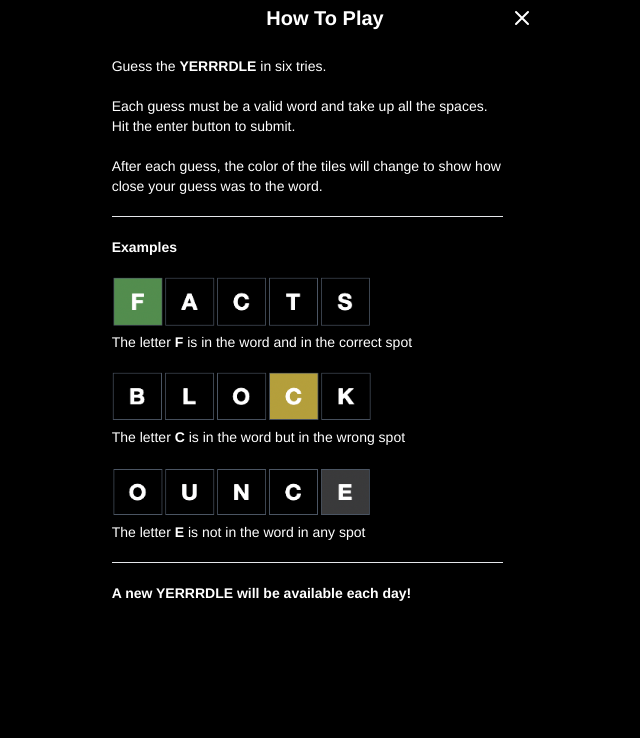
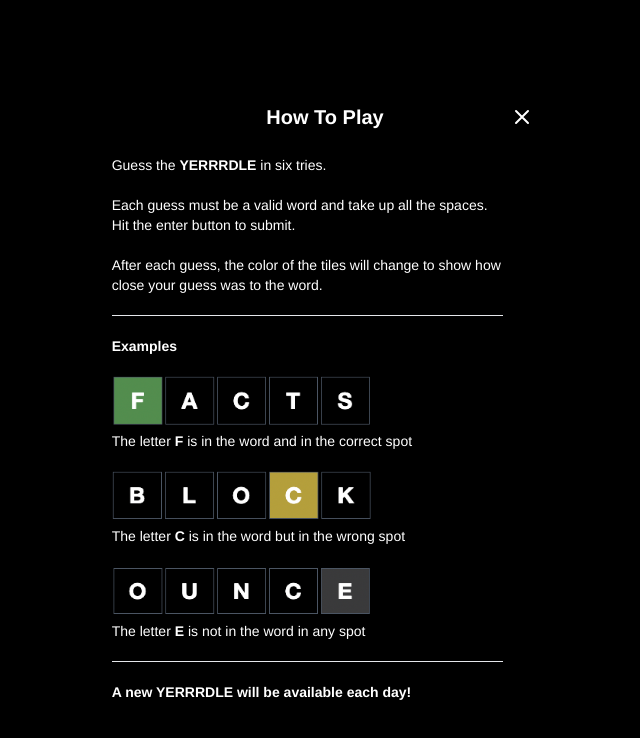
Before and after one commit to LRodriguez92/yerrrdle, a Next.js app: page / in a window 1280 px wide. Both pictures are taken after a click on the icon 28 px from the left and 31 px from the top of the page. Shown: the top 738 px of the page, without its empty margins (315-955 px from the left). Built offline with nearby package versions, Linux system fonts and the light colour scheme.

Commit message:
vertically centered how to play window

```diff
--- a/components/HowTo.js
+++ b/components/HowTo.js
@@ -2,7 +2,7 @@ import Image from 'next/image'
 
 export default function HowTo(props) {
     return (
-        <div className="absolute flex justify-center bg-black w-full h-full text-white text-sm z-10">
+        <div className="absolute flex justify-center items-center bg-black w-full h-full text-white text-sm z-10">
             <div className="sm:w-5/12 lg:w-4/12">
                 <div className="flex justify-between items-center p-1 font-bold">
                     <div className="w-6"></div>
```
